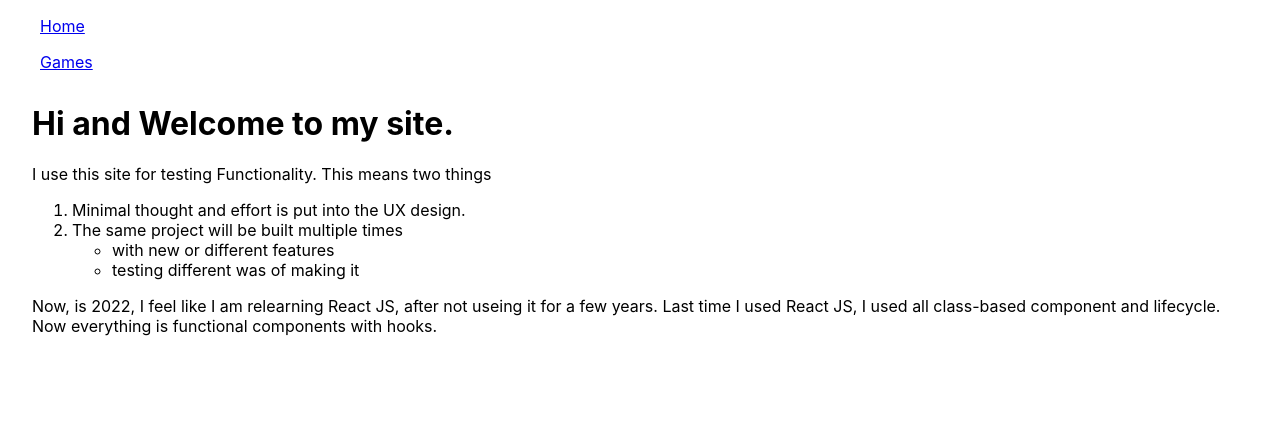
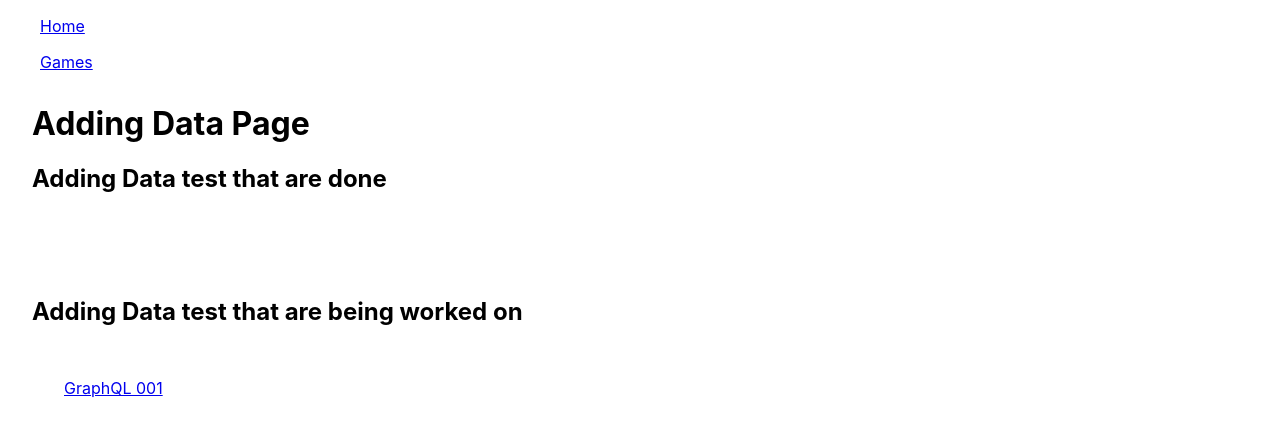
Before and after one commit to Seraphits/game-design-class, a React (Create React App) app: page /addingdata in a window 1280 px wide. Shown: the top 436 px of the page. Built offline with nearby package versions, Linux system fonts and the light colour scheme.

Commit message:
Data Page

```diff
--- /dev/null
+++ b/src/AddingData/GraphQL/001/index.js
@@ -0,0 +1,11 @@
+import React from 'react'
+
+const GraphQL001 = () => {
+  return (
+    <div>
+      GraphQL
+    </div>
+  )
+}
+
+export default GraphQL001
--- a/src/App.js
+++ b/src/App.js
@@ -1,9 +1,11 @@
 import React from 'react'
 import { Route, Switch } from 'react-router-dom'
+import GraphQL001 from './AddingData/GraphQL/001'
 import FlashCard from './Game/FlashCards/001/FlashCardsPage'
 import FloppyBird from './Game/FloppyBird/001/FloppyBird'
 import MemoryGamePage from './Game/Memory/001/MemoryGamePage'
 import Header from './Layout/Header'
+import AddingData from './Pages/AddingData'
 import GamesList from './Pages/GamesList'
 import Home from './Pages/Home'
 
@@ -14,8 +16,10 @@ const App = () => {
       <Switch>
         <Route path='/games/floppybird'><FloppyBird/></Route>
         <Route path='/games/flashcards'><FlashCard/></Route>
-        <Route path='/games/memory'><MemoryGamePage/></Route>
+        <Route path='/games/memory/001'><MemoryGamePage/></Route>
         <Route path='/games'><GamesList/></Route>
+        <Route path='/addingdata/GraphQL/001'><GraphQL001/></Route>
+        <Route path='/addingdata'><AddingData/></Route>
         <Route path='/'><Home/></Route>
       </Switch>
     </div>
--- a/src/Game/Memory/001/MemoryGamePage.js
+++ b/src/Game/Memory/001/MemoryGamePage.js
@@ -1,14 +1,21 @@
 import React from 'react'
 import Cards from './Cards'
 import styled from 'styled-components'
+import { Wrapper } from '../../../UI/Utility'
+
 
 
 const MemoryGamePage = () => {
   return (
     <Page>
+      <Wrapper>
+      <br/>
       <Heading1>Memory Game Page</Heading1>
       <br></br>
       <Cards/>
+      <br></br>
+      <p>I do not like the way this memory game works. However, this was the memory I could get to work. Will work on fixing it.</p><p>It follows this tutorial https://www.youtube.com/watch?v=c16KLlM3ZNw</p>
+      </Wrapper>
     </Page>
   )
 }
@@ -18,6 +25,7 @@ export default MemoryGamePage
 
 const Page = styled.div`
   background-color: rgb(33, 33, 33);
+  color: aliceblue;
   height: 100vh;
 
   margin: 0 auto;
@@ -29,4 +37,4 @@ const Heading1 = styled.div`
 `;
 
 
-// Follows https://www.youtube.com/watch?v=c16KLlM3ZNw
+// Following this tutorial https://www.youtube.com/watch?v=c16KLlM3ZNw
--- a/src/Layout/Header.js
+++ b/src/Layout/Header.js
@@ -11,6 +11,9 @@ const Header = () => {
         <ul>
           <NavLink to='/games'>Games</NavLink>
         </ul>
+        {/* <ul>
+          <NavLink to='/addingdata'>Data</NavLink>
+        </ul> */}
       </nav>
     </div>
   )
--- /dev/null
+++ b/src/Pages/AddingData.js
@@ -0,0 +1,22 @@
+import React from 'react'
+import { Link } from 'react-router-dom'
+import { Wrapper, Grid } from '../UI/Utility'
+
+const AddingData = () => {
+  return (
+    <Wrapper>
+
+      <h1>Adding Data Page</h1>
+      <h2>Adding Data test that are done</h2>
+      <Grid>
+
+      </Grid>
+      <h2>Adding Data test that are being worked on</h2>
+      <Grid>
+        <Link to='/addingdata/GraphQL/001'>GraphQL 001</Link>
+      </Grid>
+    </Wrapper>
+  )
+}
+
+export default AddingData
--- a/src/Pages/Home.js
+++ b/src/Pages/Home.js
@@ -15,6 +15,11 @@ const Home = () => {
         </ul>
       </ol>
       <p>Now, is 2022, I feel like I am relearning React JS, after not useing it for a few years. Last time I used React JS, I used all class-based component and lifecycle.  Now everything is functional components with hooks.</p>
+      <p>Why I chose to organize this site this way?</p>
+      <ol>
+        <li>track my progress and learning</li>
+        <li> easily test different functionality to decide which I want to move into the next phase of development </li>
+      </ol>
     </Wrapper>
   )
 }
```
